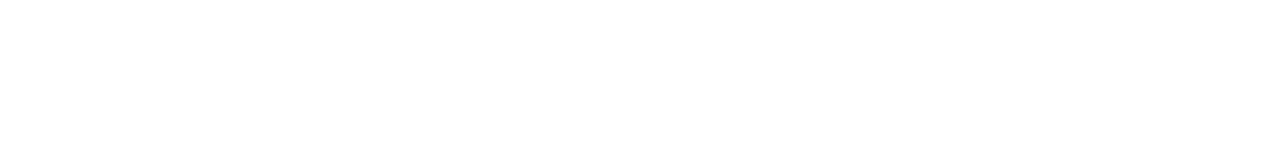
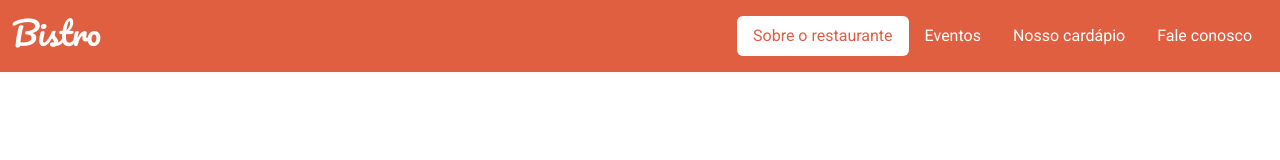
Before and after one commit to ericDK89/projeto-3, a plain HTML site: page index.html in a window 1280 px wide. Drawn offline with nearby package versions, Linux system fonts and the light colour scheme.

Commit message:
add: header html 'n style

```diff
--- a/index.html
+++ b/index.html
@@ -4,7 +4,41 @@
     <meta charset="UTF-8" />
     <meta http-equiv="X-UA-Compatible" content="IE=edge" />
     <meta name="viewport" content="width=device-width, initial-scale=1.0" />
+    <link rel="preconnect" href="https://fonts.googleapis.com" />
+    <link rel="preconnect" href="https://fonts.gstatic.com" crossorigin />
+    <link
+      rel="stylesheet"
+      href="https://cdn.jsdelivr.net/npm/bootstrap@5.3.0-alpha3/dist/css/bootstrap.min.css"
+    />
+    <link rel="stylesheet" href="style.css" />
+    <link
+      href="https://fonts.googleapis.com/css2?family=Pacifico&family=Roboto:wght@400;700&display=swap"
+      rel="stylesheet"
+    />
     <title>Bistro</title>
   </head>
-  <body></body>
+  <body>
+    <header class="navbar navbar-expand-lg sticky-top">
+      <div class="container-fluid">
+        <h1 class="navbar-brand fs-2 text-white">Bistro</h1>
+
+        <nav>
+          <ul class="nav nav-pills">
+            <li class="nav-item">
+              <a class="nav-link active" href="#">Sobre o restaurante</a>
+            </li>
+            <li class="nav-item"><a class="nav-link" href="#">Eventos</a></li>
+            <li class="nav-item">
+              <a class="nav-link" href="#">Nosso cardápio</a>
+            </li>
+            <li class="nav-item">
+              <a class="nav-link" href="#">Fale conosco</a>
+            </li>
+          </ul>
+        </nav>
+      </div>
+    </header>
+
+    <script src="https://cdn.jsdelivr.net/npm/bootstrap@5.3.0-alpha3/dist/js/bootstrap.bundle.min.js"></script>
+  </body>
 </html>
--- /dev/null
+++ b/style.css
@@ -0,0 +1,20 @@
+* {
+  font-family: "Roboto", sans-serif;
+}
+
+header {
+  background-color: #e15f41;
+}
+
+header h1 {
+  font-family: "Pacifico", cursive;
+}
+
+.nav .nav-item a {
+  color: #fff;
+}
+
+.nav .nav-item a.active {
+  color: #e15f41;
+  background-color: white;
+}
```
